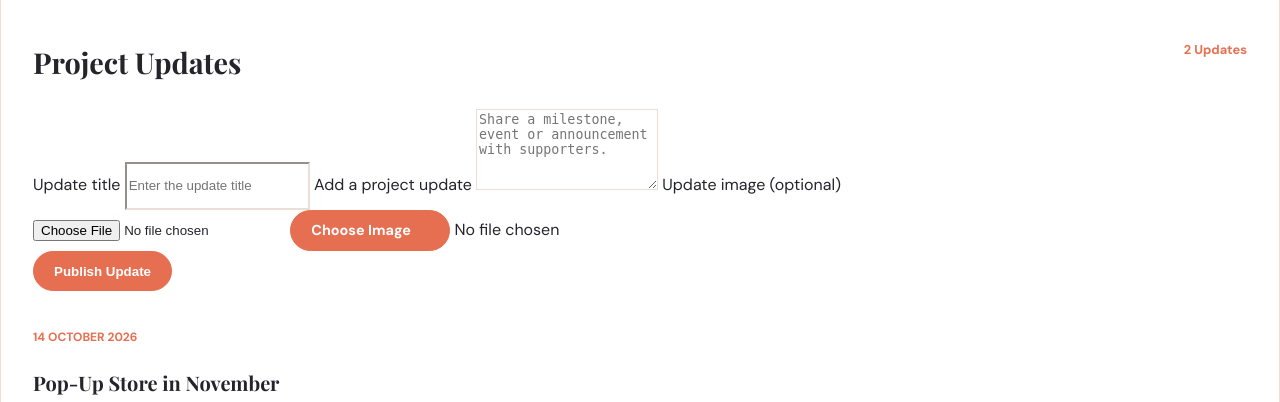
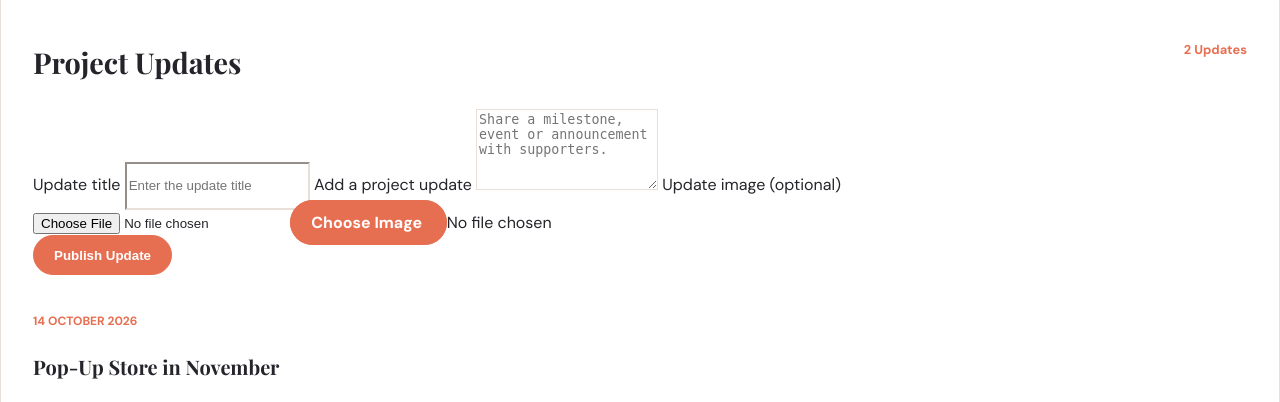
Before and after one commit to 2-ujin/IFN582_grp_assignment, a Flask app: page /management in a window 1280 px wide. Shown: the part 5604-6006 px from the top of the page. Run offline with Flask 3, Linux system fonts and the light colour scheme; a user stored in the database is signed in; data comes from the database, SQL or seed files in the repository; some libraries are stand-ins or nearby versions.

Commit message:
Update campaign management CSS

```diff
--- a/project/static/css/style.css
+++ b/project/static/css/style.css
@@ -1468,16 +1468,6 @@ section[aria-labelledby="project-information-heading"] .btn:hover {
   background: var(--coral-dark);
   border-color: var(--coral-dark);
 }
-.choose-image-btn {
-    display: inline-block;
-    width: 160px;
-    min-width: 0;
-    padding: 8px 16px;
-    font-size: 0.9rem;
-    line-height: 1.2;
-}
-
-
 
 /* =========================
    Admin Dashboard Page
```
